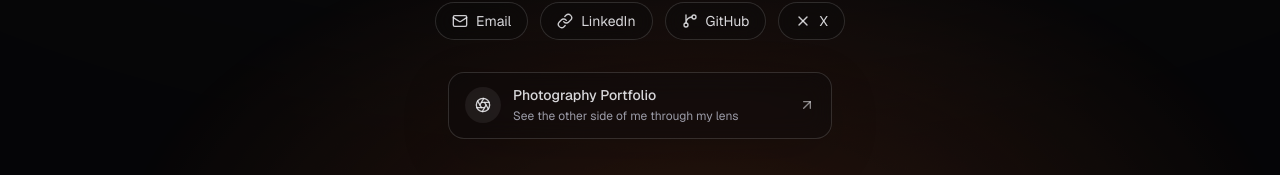
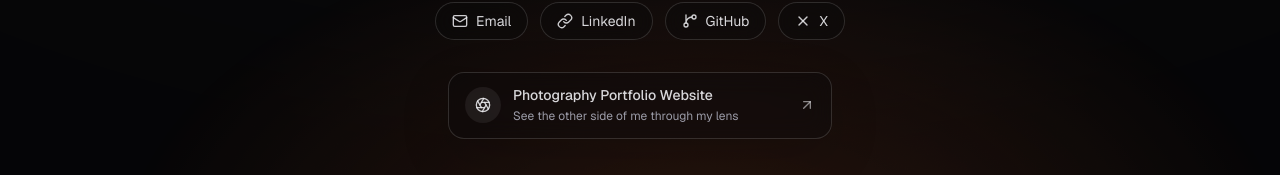
Before and after one commit to verneylmavt/verneylmavt.vercel.app, a Next.js app: page / in a window 1280 px wide. Shown: the part 470-645 px from the top of the page. Built offline with nearby package versions, Linux system fonts and the light colour scheme.

Commit message:
Update: Modify Photography Portfolio label and change button text to ellipsis

```diff
--- a/src/components/site/SitePage.tsx
+++ b/src/components/site/SitePage.tsx
@@ -368,7 +368,7 @@ export function SitePage({ content }: { content: SiteContent }) {
                       </span>
                       <span className="min-w-0">
                         <span className="block text-sm font-medium text-foreground/90">
-                          Photography Portfolio
+                          Photography Portfolio Website
                         </span>
                         <span className="mt-0.5 block text-xs font-normal leading-relaxed text-muted">
                           See the other side of me through my lens
@@ -792,7 +792,7 @@ export function SitePage({ content }: { content: SiteContent }) {
                       "focus-visible:outline-none focus-visible:ring-2 focus-visible:ring-[rgb(var(--accent)/0.45)] focus-visible:ring-offset-2 focus-visible:ring-offset-background",
                     )}
                   >
-                    Load more
+                    ...
                   </button>
                 </div>
               ) : null}
```
